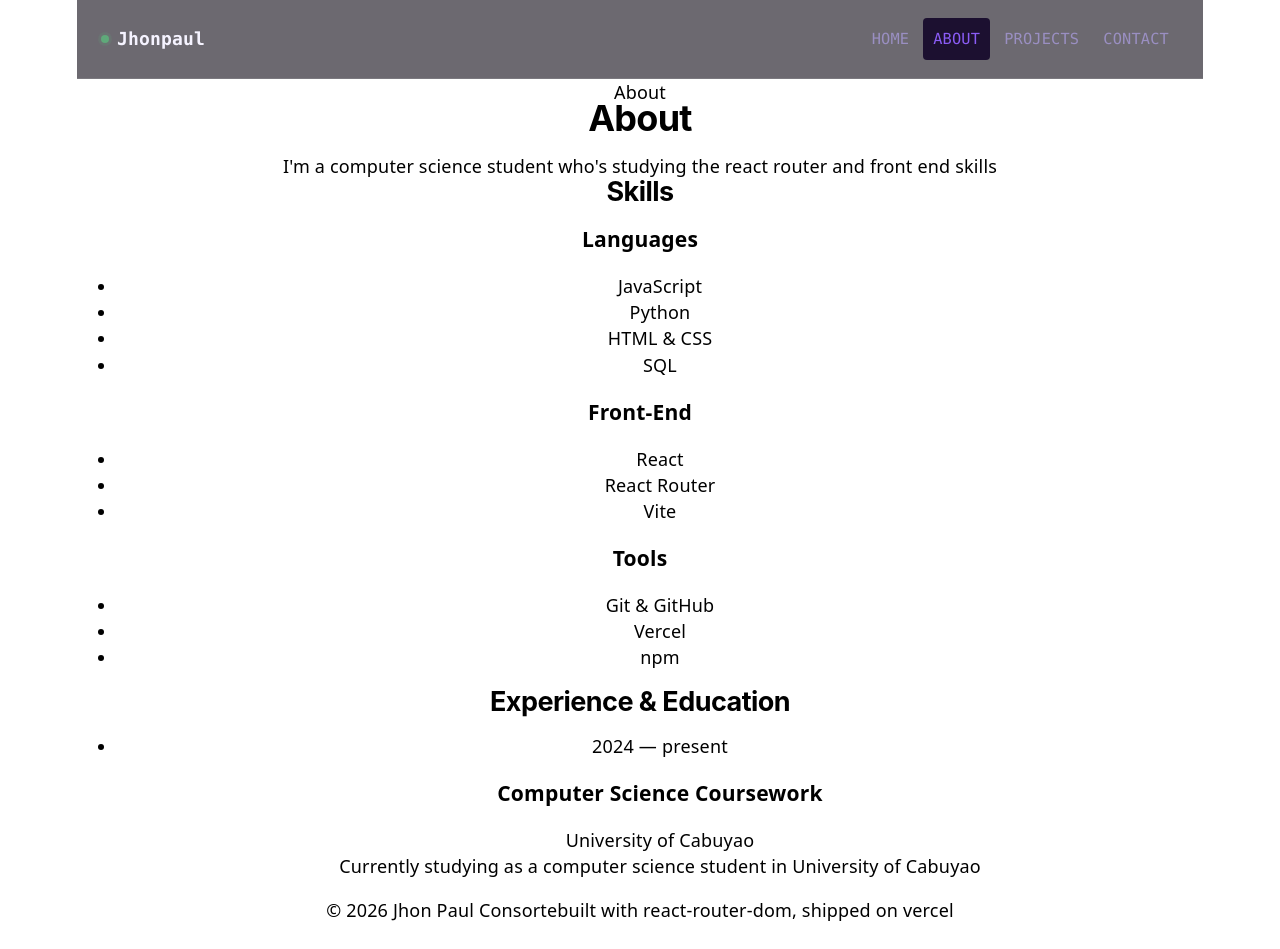
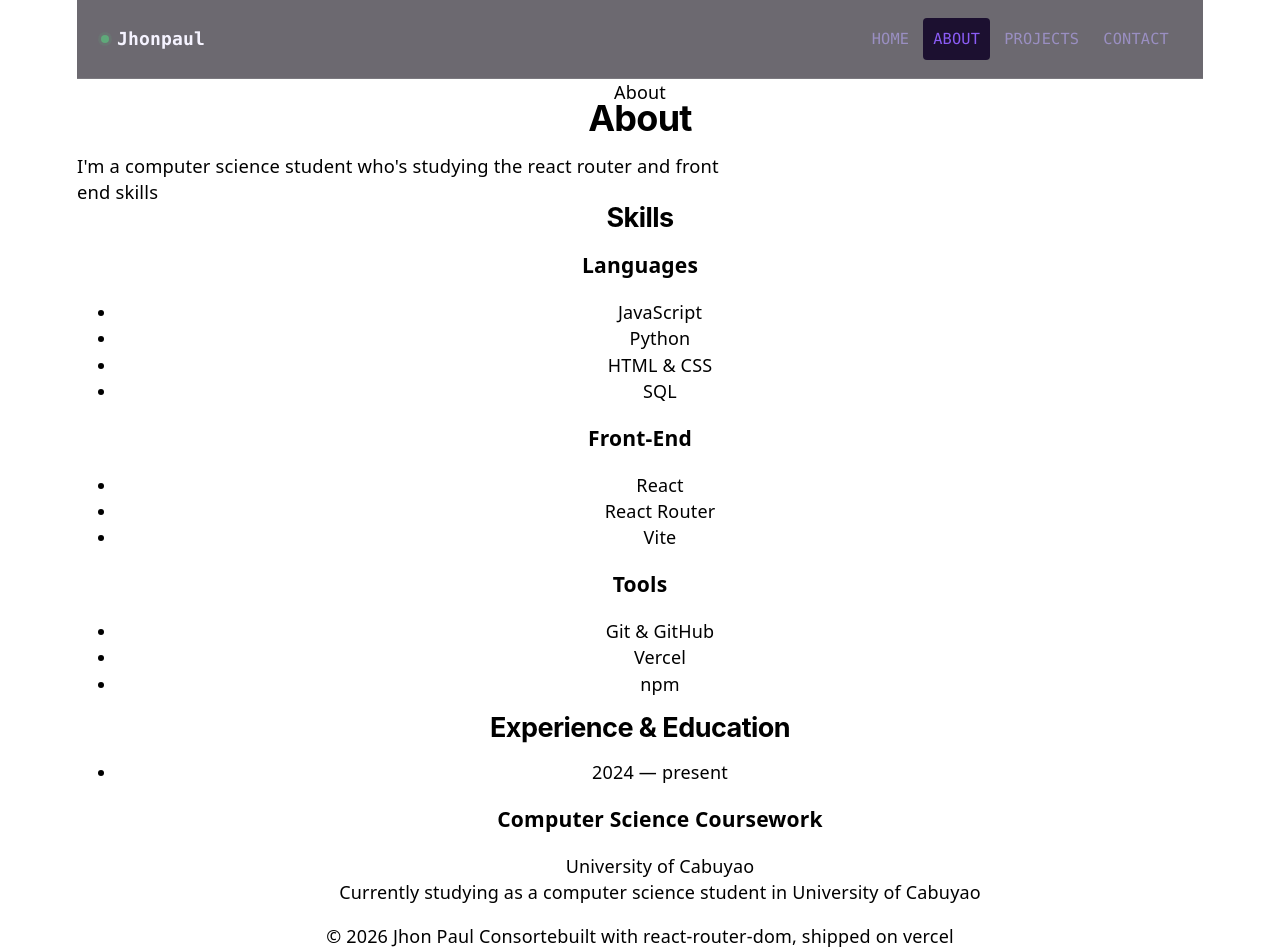
Before and after one commit to jhonpaulconsorte0-creator/my-portfolio, a React (Vite) app: page /about in a window 1280 px wide. Before the commit the page ends 923 px from the top, so only its background shows below. Built offline with nearby package versions, Linux system fonts and the light colour scheme.

Commit message:
add about intro

```diff
--- a/src/index.css
+++ b/src/index.css
@@ -113,3 +113,9 @@ code {
   padding: 4px 8px;
   background: var(--code-bg);
 }
+
+.about-intro {
+  max-width: 62ch;
+  font-size: 1.02rem;
+  text-align: Left;
+}
```
